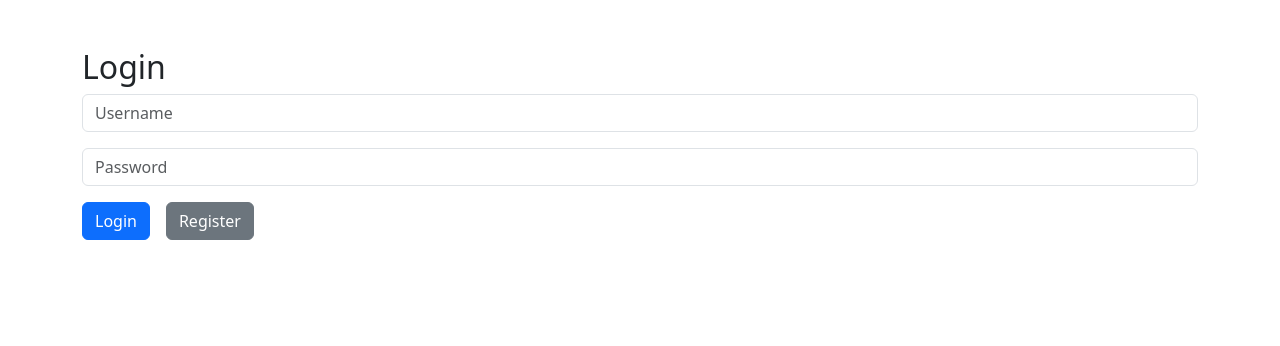
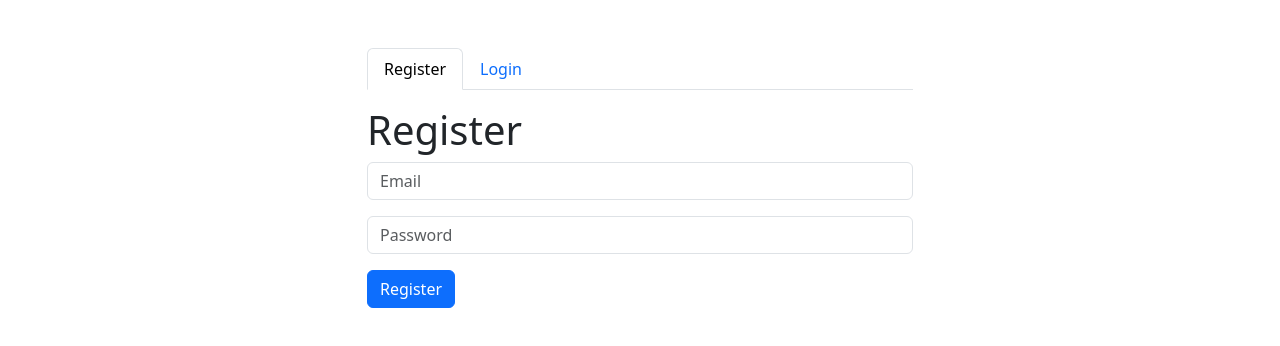
Before and after one commit to Jmrl02/Bloco_notas, a React (Create React App) app in the folder bloco_notas1/: page / in a window 1280 px wide. Shown: the top 346 px of the page. Built offline with nearby package versions, Linux system fonts and the light colour scheme.

Commit message:
Auth_Firebase

```diff
--- a/bloco_notas1/package.json
+++ b/bloco_notas1/package.json
@@ -8,6 +8,7 @@
     "@testing-library/user-event": "^13.5.0",
     "axios": "^1.6.2",
     "bootstrap": "^5.3.2",
+    "firebase": "^10.7.1",
     "react": "^18.2.0",
     "react-dom": "^18.2.0",
     "react-router-dom": "^6.20.1",
--- a/bloco_notas1/src/App.css
+++ b/bloco_notas1/src/App.css
@@ -1,38 +1,16 @@
-.App {
-  text-align: center;
+
+.row{
+  align-items: center;
+  display: flex;
+  justify-content: center;
 }
-
-.App-logo {
-  height: 40vmin;
-  pointer-events: none;
+.activeColor{
+  padding-top:5px;
+  height: 30px;
+  width: 10%;
+  border: 2px solid grey;
+  cursor: pointer;
 }
-
-@media (prefers-reduced-motion: no-preference) {
-  .App-logo {
-    animation: App-logo-spin infinite 20s linear;
-  }
+.pointer{
+  cursor: pointer;
 }
-
-.App-header {
-  background-color: #282c34;
-  min-height: 100vh;
-  display: flex;
-  flex-direction: column;
-  align-items: center;
-  justify-content: center;
-  font-size: calc(10px + 2vmin);
-  color: white;
-}
-
-.App-link {
-  color: #61dafb;
-}
-
-@keyframes App-logo-spin {
-  from {
-    transform: rotate(0deg);
-  }
-  to {
-    transform: rotate(360deg);
-  }
-}
--- a/bloco_notas1/src/App.js
+++ b/bloco_notas1/src/App.js
@@ -1,19 +1,18 @@
-import React from 'react';
-import { BrowserRouter as Router, Routes, Route } from 'react-router-dom';
-import Login from './login';
-import Register from './register';
+import React from "react";
+import { BrowserRouter, Route, Routes } from "react-router-dom";
+import RegisterAndLogin from "./pages/RegisterAndLogin";
+import HomeScreen from "./pages/Home";
 
-function App() {
-  return (
-    <Router>
-      <Routes>
-        <Route path="/" element={<Login />} /> {/* Set the login page as the initial route */}
-        <Route path="/login" element={<Login />} />
-        <Route path="/register" element={<Register />} />
-        {/* Other routes */}
-      </Routes>
-    </Router>
-  );
+function PasswordLoginWithFirebase(){
+    return(
+        <BrowserRouter>
+            <div>
+                <Routes>
+                    <Route path="/" element={<RegisterAndLogin/>} />
+                    <Route path="/home" element={<HomeScreen/>} />
+                </Routes>
+            </div>
+        </BrowserRouter>
+    )
 }
-
-export default App;
+export default PasswordLoginWithFirebase;
--- /dev/null
+++ b/bloco_notas1/src/firebase.js
@@ -0,0 +1,16 @@
+import { initializeApp } from "firebase/app";
+import { getAuth } from 'firebase/auth'
+
+const firebaseConfig = {
+    apiKey: "AIzaSyB72lvr2EA3AusD8yuePiajT_RuMEa-h0o",
+    authDomain: "bloco-de-notas-58f6b.firebaseapp.com",
+    projectId: "bloco-de-notas-58f6b",
+    storageBucket: "bloco-de-notas-58f6b.appspot.com",
+    messagingSenderId: "103797876332",
+    appId: "1:103797876332:web:992ec2787b03eefbd31a49",
+    measurementId: "G-WZ07HSEKN5"
+  };
+
+
+const app = initializeApp(firebaseConfig);
+export const database = getAuth(app)
--- a/bloco_notas1/src/login.js
+++ /dev/null
@@ -1,62 +0,0 @@
-import React, { useState } from 'react';
-import { useNavigate } from 'react-router-dom';
-import 'bootstrap/dist/css/bootstrap.min.css';
-
-function Login() {
-    const navigate = useNavigate();
-    const [username, setUsername] = useState('');
-    const [password, setPassword] = useState('');
-    const [error, setError] = useState('');
-
-    const handleLogin = async () => {
-        try {
-            if (username === 'user' && password === 'password') {
-                console.log('Login successful');
-                // Redirect to another route
-                navigate('/register');
-            } else {
-                setError('Invalid credentials');
-            }
-        } catch (error) {
-            setError('Error while attempting to log in');
-        }
-    };
-
-    const navigateToRegister = () => {
-        // Redirect to the registration page
-        navigate('/register');
-    };
-
-    return (
-        <div className="container mt-5">
-            <h2>Login</h2>
-            <div className="mb-3">
-                <input
-                    type="text"
-                    className="form-control"
-                    placeholder="Username"
-                    value={username}
-                    onChange={e => setUsername(e.target.value)}
-                />
-            </div>
-            <div className="mb-3">
-                <input
-                    type="password"
-                    className="form-control"
-                    placeholder="Password"
-                    value={password}
-                    onChange={e => setPassword(e.target.value)}
-                />
-            </div>
-            <button className="btn btn-primary me-3" onClick={handleLogin}>
-                Login
-            </button>
-            <button className="btn btn-secondary" onClick={navigateToRegister}>
-                Register
-            </button>
-            {error && <p className="mt-3 text-danger">{error}</p>}
-        </div>
-    );
-}
-
-export default Login;
--- /dev/null
+++ b/bloco_notas1/src/pages/Home.js
@@ -0,0 +1,22 @@
+import { signOut } from "firebase/auth";
+import React from "react";
+import { database } from '../firebase';
+import { useNavigate } from "react-router-dom";
+
+function HomeScreen(){
+    const history = useNavigate()
+
+    const handleClick = () =>{
+        signOut(database).then(val=>{
+            console.log(val,"val")
+            history('/')
+        })
+    }
+    return(
+        <div>
+            <h1>Home</h1>
+            <button onClick={handleClick}>SignOut</button>
+        </div>
+    )
+}
+export default HomeScreen;
--- /dev/null
+++ b/bloco_notas1/src/pages/RegisterAndLogin.js
@@ -0,0 +1,96 @@
+import React, { useState } from "react";
+import { database } from "../firebase";
+import {
+  createUserWithEmailAndPassword,
+  signInWithEmailAndPassword,
+} from "firebase/auth";
+import { useNavigate } from "react-router-dom";
+import 'bootstrap/dist/css/bootstrap.min.css';
+
+
+function RegisterAndLogin() {
+  const [login, setLogin] = useState(false);
+  const history = useNavigate();
+
+  const handleSubmit = (e, type) => {
+    e.preventDefault();
+    const email = e.target.email.value;
+    const password = e.target.password.value;
+    if (type === "signup") {
+      createUserWithEmailAndPassword(database, email, password)
+        .then((data) => {
+          console.log(data, "authData");
+          history("/home");
+        })
+        .catch((err) => {
+          alert(err.code);
+          setLogin(true);
+        });
+    } else {
+      signInWithEmailAndPassword(database, email, password)
+        .then((data) => {
+          console.log(data, "authData");
+          history("/home");
+        })
+        .catch((err) => {
+          alert(err.code);
+        });
+    }
+  };
+
+  const handleReset = () => {
+    history("/reset");
+  };
+
+  return (
+    <div className="container mt-5">
+      <div className="row justify-content-center">
+        <div className="col-md-6">
+          <ul className="nav nav-tabs">
+            <li className="nav-item">
+              <span
+                className={login === false ? "nav-link active" : "nav-link"}
+                onClick={() => setLogin(false)}
+              >
+                Register
+              </span>
+            </li>
+            <li className="nav-item">
+              <span
+                className={login === true ? "nav-link active" : "nav-link"}
+                onClick={() => setLogin(true)}
+              >
+                Login
+              </span>
+            </li>
+          </ul>
+          <h1 className="mt-3">{login ? "Login" : "Register"}</h1>
+          <form onSubmit={(e) => handleSubmit(e, login ? "Login" : "Register")}>
+            <div className="mb-3">
+              <input
+                name="email"
+                className="form-control"
+                placeholder="Email"
+              />
+            </div>
+            <div className="mb-3">
+              <input
+                name="password"
+                type="password"
+                className="form-control"
+                placeholder="Password"
+              />
+            </div>
+            <div className="mb-3">
+              <button className="btn btn-primary">
+                {login ? "Login" : "Register"}
+              </button>
+            </div>
+          </form>
+        </div>
+      </div>
+    </div>
+  );
+}
+
+export default RegisterAndLogin;
--- a/bloco_notas1/src/register.js
+++ /dev/null
@@ -1,69 +0,0 @@
-import React, { useState } from 'react';
-import axios from 'axios';
-import { Link } from 'react-router-dom';
-
-function Register() {
-  const [username, setUsername] = useState('');
-  const [password, setPassword] = useState('');
-  const [email, setEmail] = useState('');
-  const [error, setError] = useState('');
-
-  const handleRegister = async () => {
-    try {
-      // Aqui você faria uma requisição POST para o endpoint Sheety para criar um novo usuário
-      const response = await axios.post('https://api.sheety.co/3c3661bd08795b26c99998297f39c730/blocoDeNotas/folha1', {
-        username: username,
-        password: password,
-        email: email,
-        // Outros campos do formulário, se houverem
-      });
-
-      // Lógica para tratamento da resposta da criação do usuário, se necessário
-
-      console.log('Usuário registrado com sucesso');
-    } catch (error) {
-      setError('Erro ao tentar registrar');
-    }
-  };
-
-  return (
-    <div className="container mt-5">
-      <h2>Register</h2>
-      <div className="mb-3">
-        <input
-          type="text"
-          className="form-control"
-          placeholder="Username"
-          value={username}
-          onChange={e => setUsername(e.target.value)}
-        />
-      </div>
-      <div className="mb-3">
-        <input
-          type="password"
-          className="form-control"
-          placeholder="Password"
-          value={password}
-          onChange={e => setPassword(e.target.value)}
-        />
-      </div>
-      <div className="mb-3">
-        <input
-          type="email"
-          className="form-control"
-          placeholder="Email"
-          value={email}
-          onChange={e => setEmail(e.target.value)}
-        />
-      </div>
-      <Link to="/login" className="btn btn-secondary me-3">Go to Login</Link>
-      <button className="btn btn-primary" onClick={handleRegister}>
-        Register
-      </button>
-      {error && <p className="mt-3 text-danger">{error}</p>}
-    </div>
-  );
-}
-
-
-export default Register;
```
Also changed, not shown: 1 other file (tests, documents, lock files or other folders).
